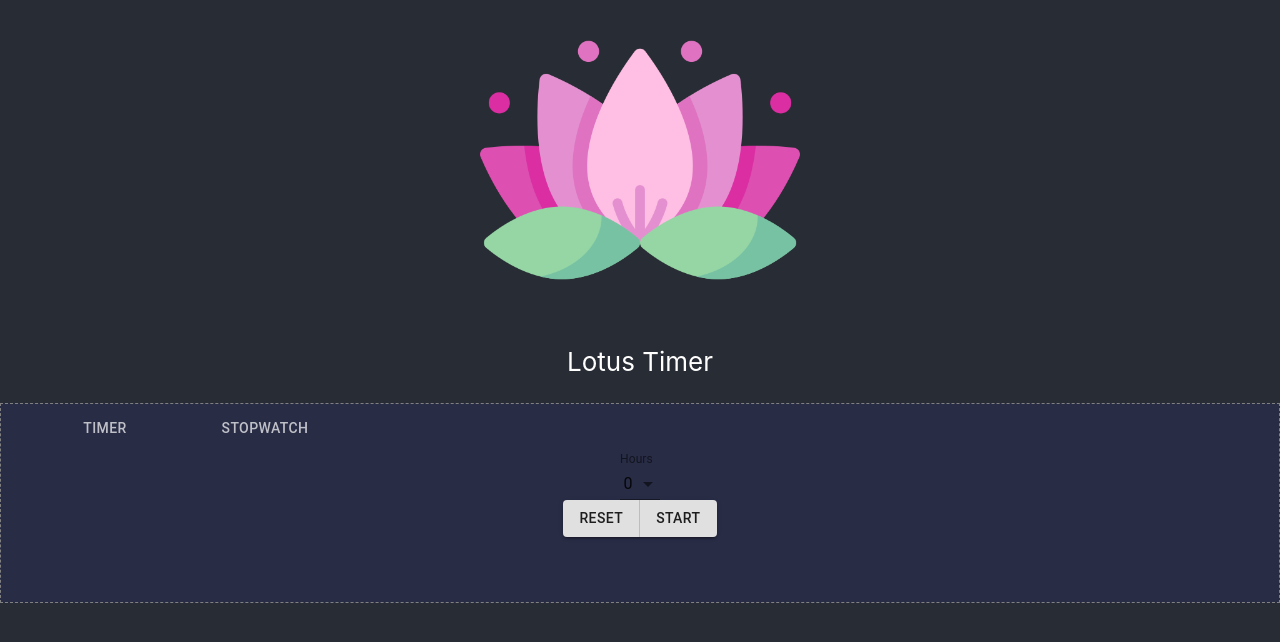
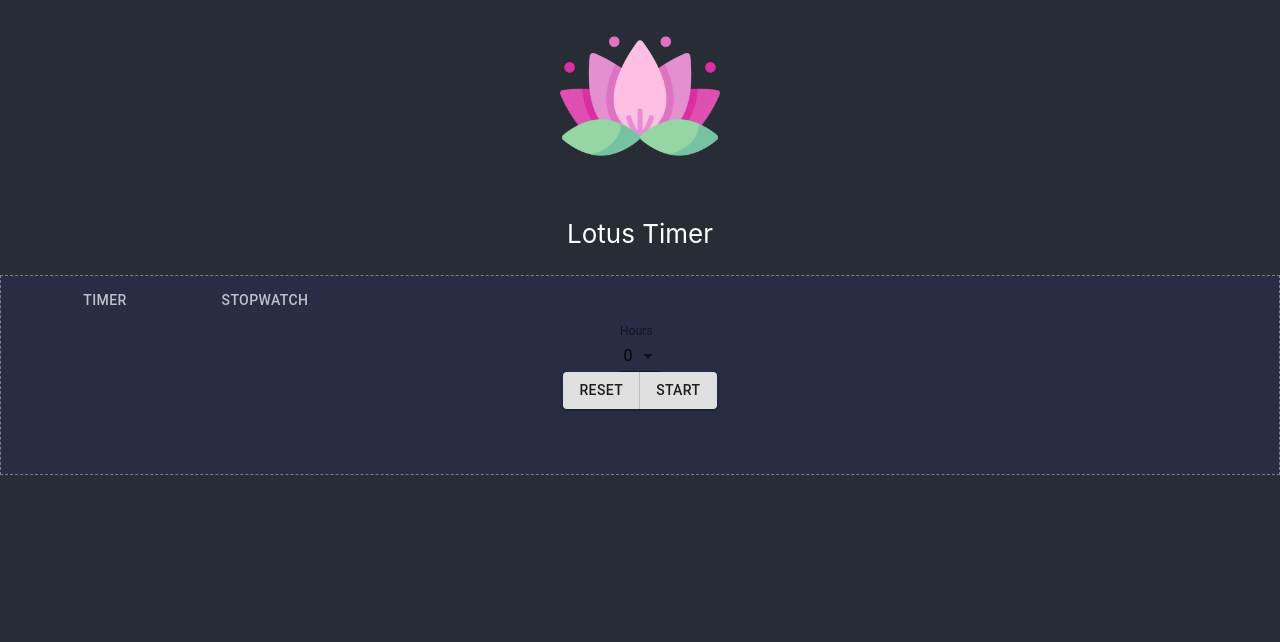
Before and after one commit to claudiegp/meditation-timer, a React (Create React App) app: page / in a window 1280 px wide. Shown: the top 642 px of the page. Built offline with nearby package versions, Linux system fonts and the light colour scheme.

Commit message:
feat(logo): update logo styling and asset

```diff
--- a/src/App.css
+++ b/src/App.css
@@ -5,8 +5,9 @@
 }
 
 .App-logo {
-  height: 40vmin;
+  height: 20vmin;
   pointer-events: none;
+  margin: 2vmin;
 }
 
 @media (prefers-reduced-motion: no-preference) {
```
Also changed, not shown: src/Assets/calm.png (added).
